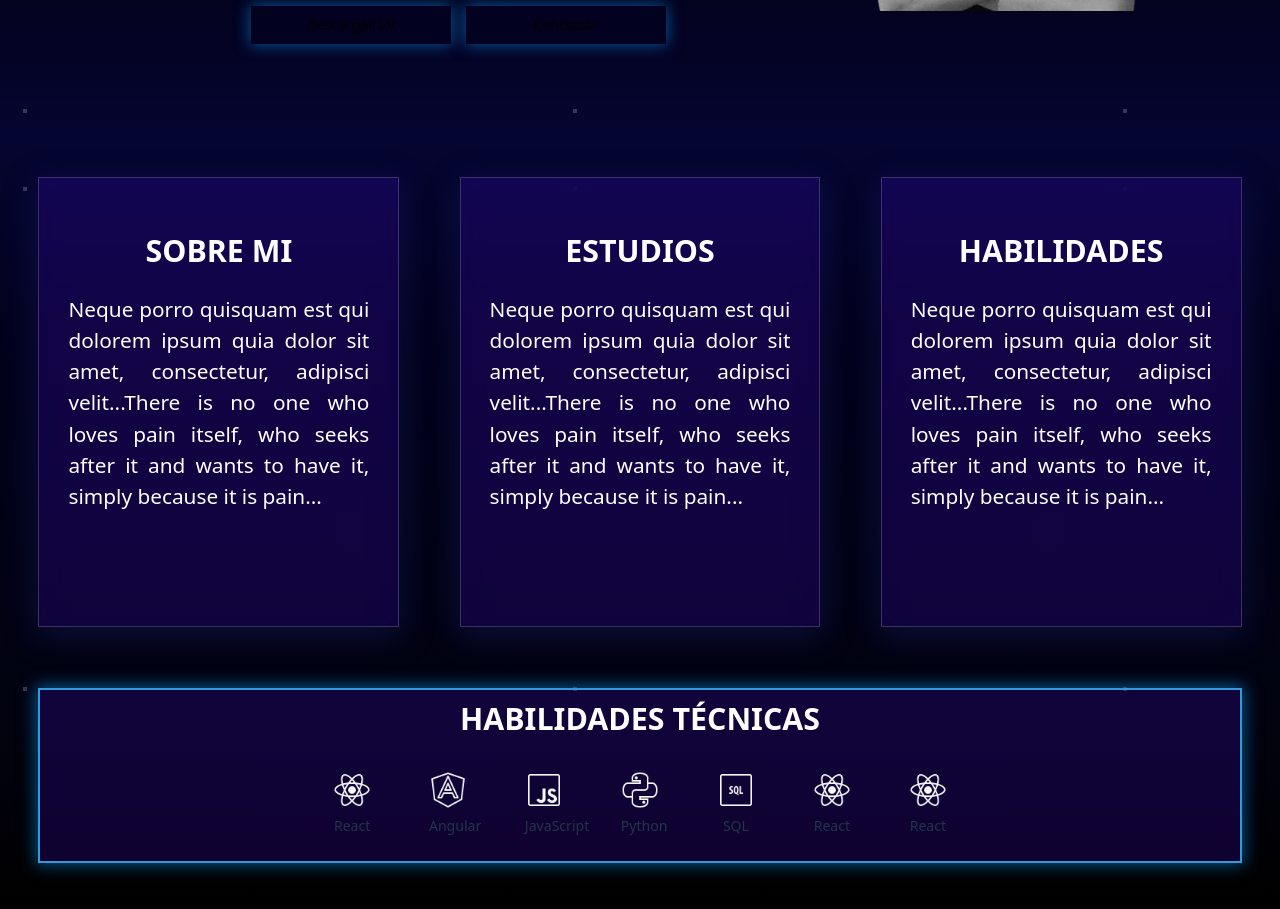
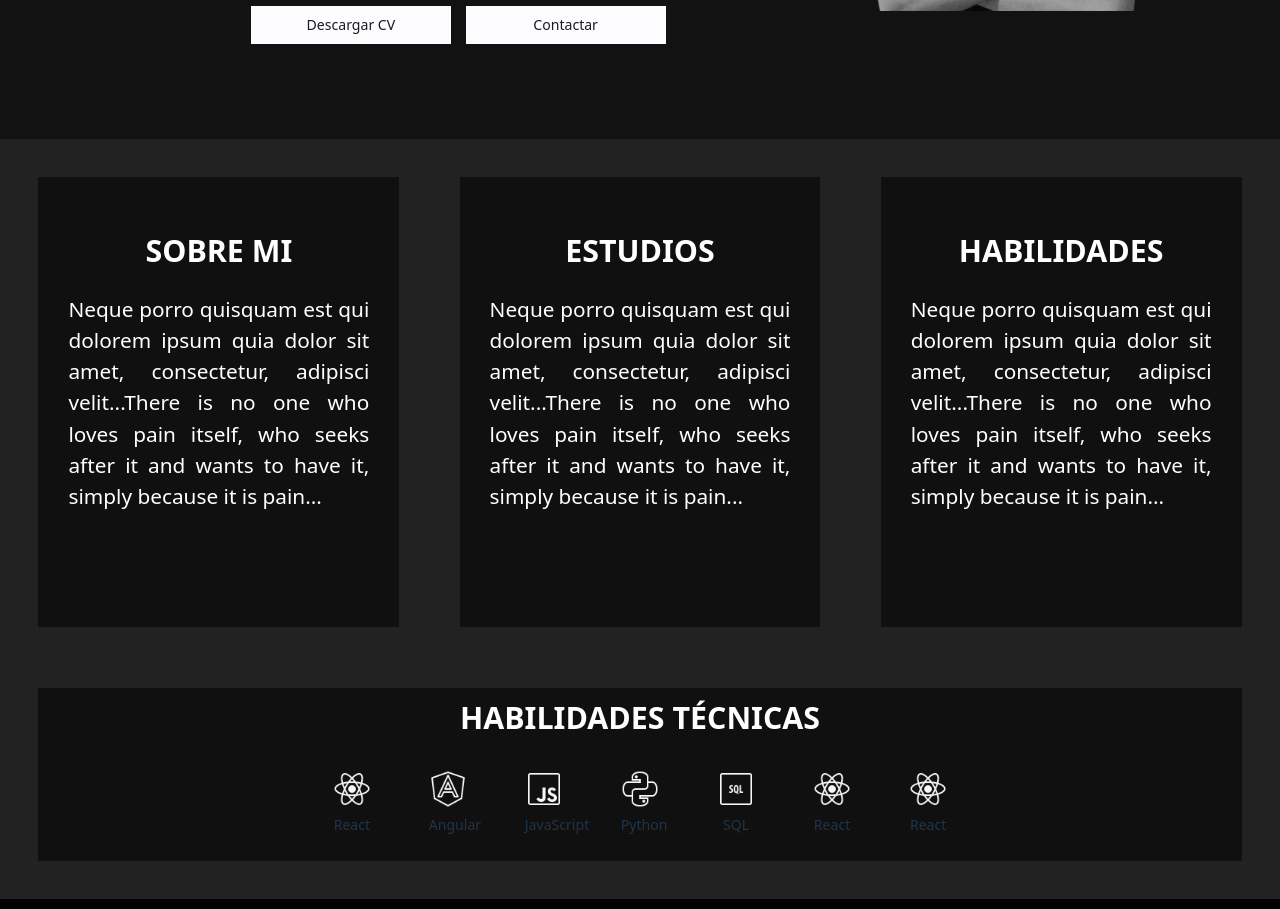
Before and after one commit to Emmir4444/Portafolio, a React (Vite) app in the folder portafolio/: page / in a window 1280 px wide. Shown: the part 500-1409 px from the top of the page. Built offline with nearby package versions, Linux system fonts and the light colour scheme; a web font is replaced by a local one.

Commit message:
no description

```diff
--- a/portafolio/src/Components/About/About.css
+++ b/portafolio/src/Components/About/About.css
@@ -11,13 +11,15 @@
     width: 100%;
     height: auto;
     padding: 3%;
-    background:
+    background-color:rgb(35, 34, 34) ;
+    /*background:
    radial-gradient(circle, rgba(255, 255, 255, 0.8) 0.5px, transparent 0.5px) 0 0 / 240px 240px,
   radial-gradient(circle, rgba(255, 255, 255, 0.6) 0.7px, transparent 0.7px) 200px 200px / 550px 400px,
   radial-gradient(circle, rgba(255, 255, 255, 0.4) 1px, transparent 1px) 0 100px / 700px 600px,
   radial-gradient(circle, rgba(255, 255, 255, 0.2) 2.2px, transparent 1.2px) 300px 300px / 550px 500px,
   linear-gradient(to bottom, #050531 0%, #03021e 25%, #020310 75%, #000000 100%);
-}
+*/
+  }
 .about-cards-container {
 display: flex;
 width: 100%;
--- a/portafolio/src/Components/About/AboutCard/AboutCard.css
+++ b/portafolio/src/Components/About/AboutCard/AboutCard.css
@@ -6,22 +6,19 @@
 .about-card-container {
     width: clamp(100%, 20vw, 30vw);
     height: clamp(450px, 35vw, 50vh);
-    border: 2px solid rgba(52, 152, 219, 0.5);
     padding: 2%;
     opacity: 0;
-    background-color: rgba(74, 10, 225, 0.205);
+    background-color: rgb(16, 16, 16);
     backdrop-filter: blur(12px);
     -webkit-backdrop-filter: blur(12px);
     border-radius: 0px;
-    border: 1px solid rgba(255, 255, 255, 0.18);
-    box-shadow: 0 8px 32px 0 rgba(31, 38, 135, 0.37);
+    border: 1px solid rgba(26, 24, 24, 0.203);
     transition: all 0.3s ease;
 }
 .about-card-container:hover{
     transition:0.2s ease-in-out;
     transform: scale(1.05);
-    background-color: rgba(0, 255, 255, 0.397);
-    box-shadow: 0px 0px 16px 4px rgba(0, 0, 255, 0.507);
+    background-color: rgba(36, 36, 36, 0.397);
 }
 .about-card-container h1{
     font-size: clamp(1.9rem, 2vw, 4vw);
--- a/portafolio/src/Components/About/HabilitiesBar/HabilitiesBar.css
+++ b/portafolio/src/Components/About/HabilitiesBar/HabilitiesBar.css
@@ -1,6 +1,6 @@
 
 .habilities-bar-container{
-background-color: rgba(74, 10, 225, 0.205);
+background-color: rgb(16, 16, 16);
 display: flex;
 flex-direction: column;
 justify-content: center;
@@ -8,8 +8,7 @@ align-items: center;
 width: clamp(100%, 74%, 100%);
 height: auto;
 overflow: hidden;
-border:2px solid #3498db;
- box-shadow: 0px 0px 15px 2px rgba(12, 158, 255, 0.507);
+border: 1px solid rgba(26, 24, 24, 0.203);
 
 }
 .habilities-bar-title{
--- a/portafolio/src/Components/Banner/Banner.css
+++ b/portafolio/src/Components/Banner/Banner.css
@@ -4,12 +4,14 @@
     padding: 0;
 }
 .banner-main-container{
- background:
+ /*background:
    radial-gradient(circle, rgba(255, 255, 255, 0.8) 0.5px, transparent 0.5px) 0 0 / 240px 240px,
   radial-gradient(circle, rgba(255, 255, 255, 0.6) 0.7px, transparent 0.7px) 200px 200px / 550px 400px,
   radial-gradient(circle, rgba(255, 255, 255, 0.4) 1px, transparent 1px) 0 100px / 700px 600px,
   radial-gradient(circle, rgba(255, 255, 255, 0.2) 2.2px, transparent 1.2px) 300px 300px / 550px 500px,
   linear-gradient(to bottom, #000000 0%, #020310 25%, #03021e 75%, #050531 100%);
+  */
+  background-color: rgb(18, 18, 18);
   width: 100vw;
   height: clamp(100vh, 100%, 100vh);
   overflow: hidden;
@@ -69,10 +71,10 @@ radial-gradient(circle, rgba(255, 255, 255, 0.8) 0.1px, transparent 0.5px) 0 0 /
 .banner-button{
   font-size: clamp(0.7rem, 1.1vw, 1.5rem);
   border-radius: 0px;
-  background-color: rgb(2, 1, 32);
-  box-shadow: 0 0px 15px 1px rgba(12, 158, 255, 0.507);
+  background-color: rgb(253, 252, 255);
 width: clamp(200px, 5vw, 370px);
 gap:20px;
+color: rgb(28, 27, 27);
 }
 .banner-button:hover{
   background-color: rgb(1, 70, 101);
@@ -104,7 +106,6 @@ overflow: hidden;
     justify-content: center;
     align-items: center;
     text-align: center;
-    background-color: #0c0b3e; /* Elimina el fondo complejo en pantallas pequeñas */
   }
 
   .banner-container {
@@ -141,7 +142,6 @@ overflow: hidden;
   }
   .banner-button{
     width: 24vw;
-    color:white
   }
   .banner-image{
     position: static;
```
